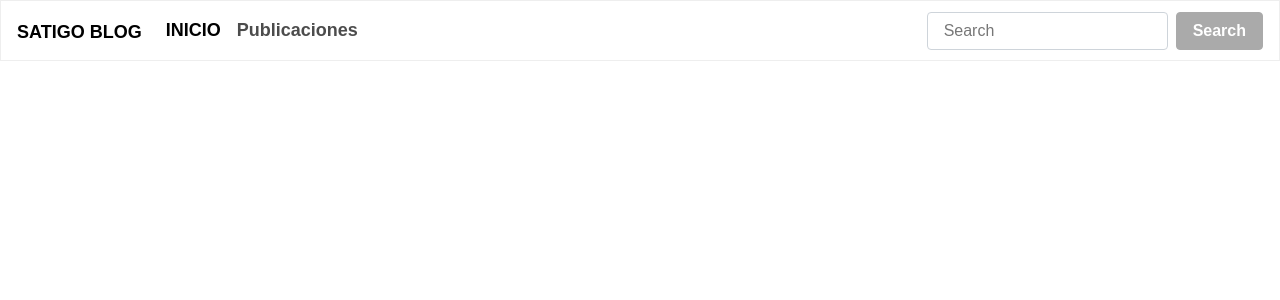
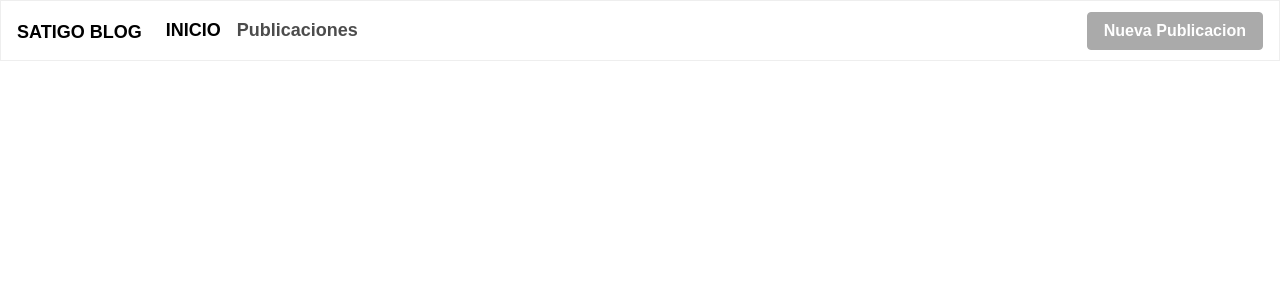
Before and after one commit to satigo/primerblog, a Django app: page / in a window 1280 px wide. Shown: the top 300 px of the page. Run offline with Django 3.2, Linux system fonts and the light colour scheme; data that the repository does not hold is empty; some libraries are stand-ins or nearby versions; some web fonts are replaced.

Commit message:
Agregando edicion y nueva publicacion

```diff
--- a/blog/templates/blog/base.html
+++ b/blog/templates/blog/base.html
@@ -19,11 +19,10 @@
                 </li>
 
               </ul>
-              <form class="form-inline my-2 my-lg-0">
-                <input class="form-control mr-sm-2" type="text" placeholder="Search">
-                <button class="btn btn-secondary my-2 my-sm-0" type="submit">Search</button>
-              </form>
-            </div>
+              <a href="{% url 'publicacion_nueva' %}">
+                  <button class="btn btn-secondary my-2 my-sm-0" type="button">Nueva Publicacion</button>
+                </a>
+              </div>
           </nav>
     </head>
     <body>
@@ -34,6 +33,7 @@
                 <div class="row">
                     <div class="col-md-8">
                     {% block content %}
+
                     {% endblock %}
                     </div>
                 </div>
--- a/blog/templates/blog/post_detail.html
+++ b/blog/templates/blog/post_detail.html
@@ -7,6 +7,7 @@
                 {{ publicacion.fecha_publicacion }}
             </div>
         {% endif %}
+        <a class="btn btn-primary" href="{% url 'publicacion_editar' pk=publicacion.pk %}">Editar</a>
         <h2>{{ publicacion.titulo }}</h2>
         <p>{{ publicacion.texto|linebreaksbr }}</p>
     </div>
--- a/blog/urls.py
+++ b/blog/urls.py
@@ -4,5 +4,7 @@ from . import views
 urlpatterns = [
     path('', views.post_list, name='post_list'),
     path('publicacion/<int:pk>/', views.post_detail, name='post_detail'),
+    path('publicacion/nueva', views.publicacion_nueva, name='publicacion_nueva'),
+    path('publicacion/<int:pk>/editar/', views.publicacion_editar, name='publicacion_editar'),
 
 ]
--- a/blog/views.py
+++ b/blog/views.py
@@ -2,7 +2,8 @@ from django.shortcuts import render
 from django.utils import timezone
 from .models import Publicacion
 from django.shortcuts import render, get_object_or_404
-
+from .forms import PublicacionForm
+from django.shortcuts import redirect
 
 # Create your views here.
 def post_list(request):
@@ -13,3 +14,31 @@ def post_list(request):
 def post_detail(request, pk):
     publicacion = get_object_or_404(Publicacion, pk=pk)
     return render(request, 'blog/post_detail.html', {'publicacion': publicacion})
+
+def publicacion_nueva(request):
+    if request.method == "POST":
+        form = PublicacionForm(request.POST)
+        if form.is_valid():
+            publicacion = form.save(commit=False)
+            publicacion.autor = request.user
+            publicacion.fecha_publicacion = timezone.now()
+            publicacion.save()
+            return redirect('post_detail', pk=publicacion.pk)
+
+    else:
+        form = PublicacionForm()
+    return render(request, 'blog/post_edit.html', {'form': form})
+
+def publicacion_editar(request, pk):
+    publicacion = get_object_or_404(Publicacion, pk=pk)
+    if request.method == "POST":
+        form = PublicacionForm(request.POST, instance=publicacion)
+        if form.is_valid():
+            publicacion = form.save(commit=False)
+            publicacion.autor = request.user
+            publicacion.fecha_publicacion = timezone.now()
+            publicacion.save()
+            return redirect('post_detail', pk=publicacion.pk)
+    else:
+        form = PublicacionForm(instance=publicacion)
+    return render(request, 'blog/post_edit.html', {'form': form})
```
Also changed, not shown: blog/forms.py (added, +9 -0 lines), blog/templates/blog/post_edit.html (added, +17 -0 lines).
